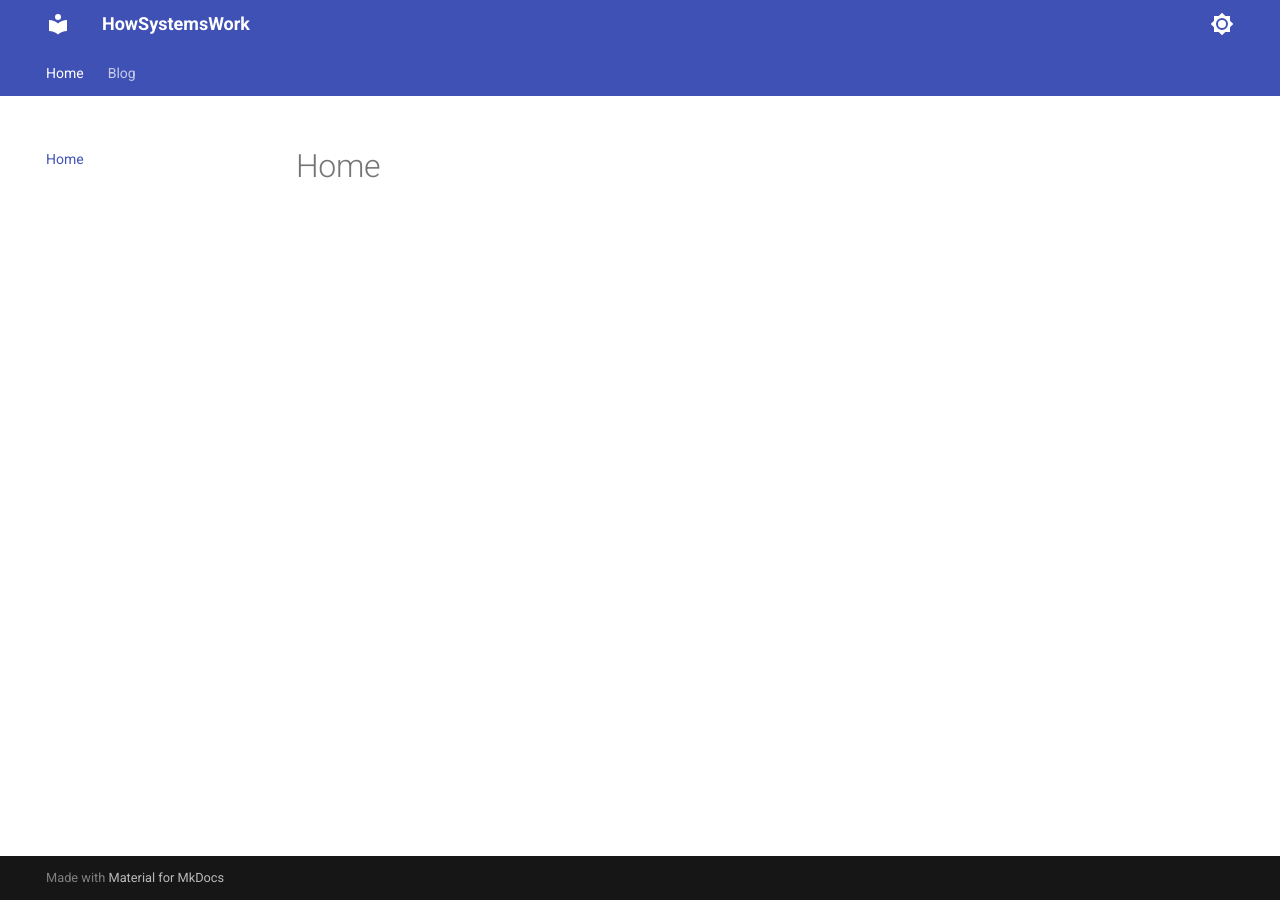
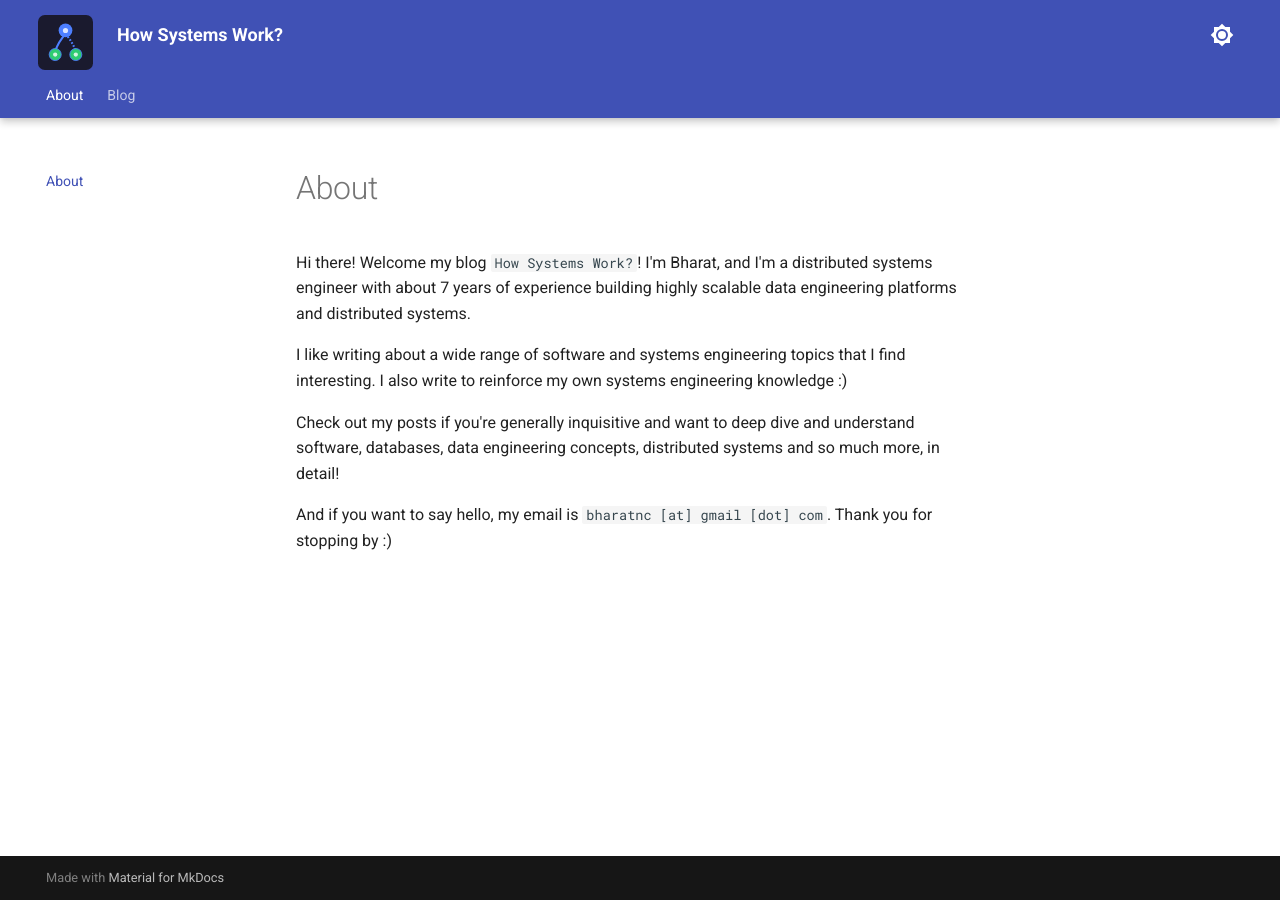
Before and after one commit to HowSystemsWork/howsystemswork.github.io, an MkDocs documentation site: the page built from docs/index.md, in a window 1280 px wide. Built offline with MkDocs 1.6.1 and Material for MkDocs 9.7.7, drawn with Linux system fonts in a browser that asks for light colours.

Commit message:
add a blog logo and fix a few files

```diff
--- a/docs/extra.css
+++ b/docs/extra.css
@@ -1,3 +1,18 @@
 .md-nav__title {
     display: none !important;
 }
+
+.md-header__button.md-logo {
+    margin-top: 15px;
+    margin-bottom: 0;
+    padding-top: 0;
+    padding-bottom: 0;
+    padding-left: 0;
+    padding-right: 0;
+}
+
+
+.md-header__button.md-logo img, .md-header__button.md-logo svg {
+    height: 2.75rem;
+    width: 2.75rem;
+}
--- a/docs/index.md
+++ b/docs/index.md
@@ -1 +1,12 @@
-# Home
+# About
+
+Hi there! Welcome my blog `How Systems Work?`! I'm Bharat, and I'm a distributed systems engineer with about 7 years
+of experience building highly scalable data engineering platforms and distributed systems.
+
+I like writing about a wide range of software and systems engineering topics that I find interesting. I also write to
+reinforce my own systems engineering knowledge :)
+
+Check out my posts if you're generally inquisitive and want to deep dive and understand software, databases, data
+engineering concepts, distributed systems and so much more, in detail!
+
+And if you want to say hello, my email is `bharatnc [at] gmail [dot] com`. Thank you for stopping by :)
--- a/mkdocs.yml
+++ b/mkdocs.yml
@@ -1,4 +1,6 @@
 theme:
+  logo: how-systems-work-logo.svg
+  favicon: how-systems-work-logo.svg
   name: material
   features:
     - navigation.instant
@@ -6,6 +8,7 @@ theme:
     - navigation.expand
     - navigation.indexes
     - navigation.tabs
+    - navigation.tabs.sticky
     - toc.follow
   palette:
     # light mode
@@ -18,7 +21,7 @@ theme:
       toggle:
         icon: material/brightness-4
         name: Switch to light mode
-site_name: HowSystemsWork
+site_name: How Systems Work?
 plugins:
   - blog
 
```
Also changed, not shown: docs/blog/index.md (+1 -1 lines), docs/how-systems-work-logo.svg (added).
